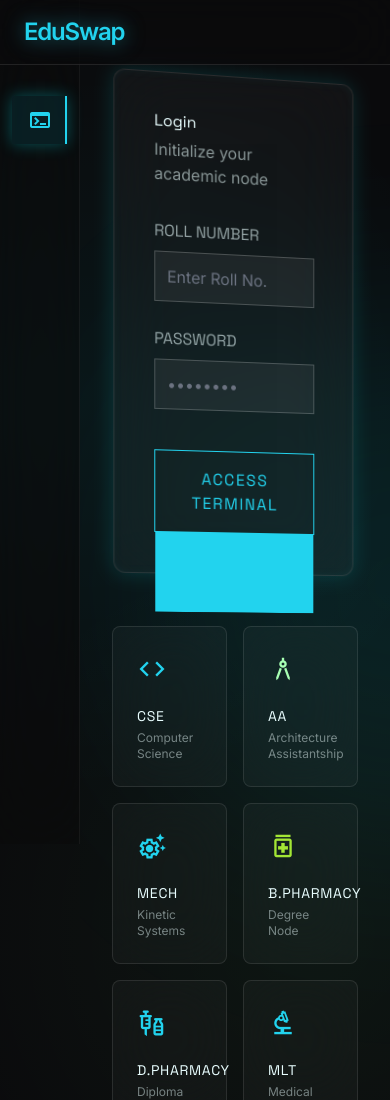
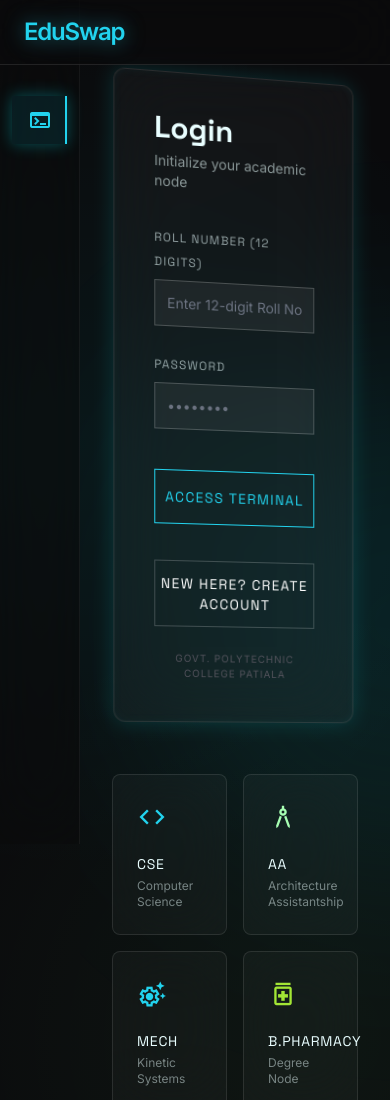
Before and after one commit to p4priyanka-2809/Eduswap, a website: page index.html in a window 390 px wide. Shown: the top 1100 px of the page. Drawn offline with nearby package versions, Linux system fonts and the light colour scheme.

Commit message:
Update index.html

```diff
--- a/index.html
+++ b/index.html
@@ -4,34 +4,24 @@
     <meta charset="utf-8">
     <meta content="width=device-width, initial-scale=1.0" name="viewport">
     <title>EduSwap Terminal | Protocol v1.0.4</title>
-
     <script src="https://cdn.tailwindcss.com?plugins=forms,container-queries"></script>
     <link href="https://fonts.googleapis.com/css2?family=Space+Grotesk:wght@300;400;500;600;700&family=Inter:wght@300;400;600&display=swap" rel="stylesheet">
     <link href="https://fonts.googleapis.com/css2?family=Material+Symbols+Outlined:wght,FILL@100..700,0..1&display=swap" rel="stylesheet">
-
     <script id="tailwind-config">
       tailwind.config = {
         darkMode: "class",
         theme: {
           extend: {
-            colors: {
-              "primary-container": "#00f5ff", "primary": "#e9feff", "secondary": "#a7ffb3",
-              "on-surface-variant": "#b9caca", "surface-dim": "#131315", "surface": "#131315", "background": "#131315"
-            },
-            fontFamily: {
-              "body-md": ["Inter"], "display-xl": ["Space Grotesk"], "headline-md": ["Space Grotesk"],
-              "label-md": ["Space Grotesk"], "caption": ["Inter"]
-            }
+            colors: { "primary-container": "#00f5ff", "primary": "#e9feff", "secondary": "#a7ffb3", "on-surface-variant": "#b9caca", "background": "#131315" },
+            fontFamily: { "body-md": ["Inter"], "display-xl": ["Space Grotesk"], "headline-md": ["Space Grotesk"], "label-md": ["Space Grotesk"], "caption": ["Inter"] }
           }
         }
       }
     </script>
     <link rel="stylesheet" href="style.css">
 </head>
-
 <body class="font-body-md selection:bg-primary-container selection:text-black">
 
-    <!-- Header (Same as before) -->
     <header class="fixed top-0 left-0 w-full z-50 bg-[#0A0A0C]/60 backdrop-blur-[32px] border-b border-white/10 flex justify-between items-center px-6 py-4">
         <div class="flex items-center gap-8">
             <span class="text-2xl font-bold tracking-tighter text-cyan-400 drop-shadow-[0_0_10px_rgba(34,211,238,0.5)] font-headline-lg">EduSwap</span>
@@ -42,7 +32,6 @@
         </div>
     </header>
 
-    <!-- Sidebar (Same as before) -->
     <aside class="fixed left-0 top-0 h-full w-20 md:w-64 z-40 bg-[#0A0A0C]/40 backdrop-blur-[40px] border-r border-white/5 flex flex-col pt-24 pb-8">
         <div class="px-6 mb-8 hidden md:block">
             <h2 class="text-cyan-400 font-black font-headline-md text-xs uppercase tracking-widest">EduSwap Terminal</h2>
@@ -57,70 +46,68 @@
     </aside>
 
     <main class="ml-20 md:ml-64 pt-20 min-h-screen relative overflow-hidden flex items-center justify-center">
-        <!-- Background Effects -->
         <div class="absolute inset-0 z-0">
             <div class="absolute top-1/4 left-1/4 w-[500px] h-[500px] bg-[#00f5ff]/10 blur-[120px] rounded-full"></div>
         </div>
-
         <div class="relative z-10 w-full max-w-7xl px-8 perspective-container grid grid-cols-1 lg:grid-cols-12 gap-12 items-center">
 
-            <!-- Login Form Area -->
+            <!-- Login Form -->
             <div class="lg:col-span-5 transform-gpu rotate-y-12 floating">
                 <div class="glass-card p-10 rounded-xl neon-glow-cyan">
                     <div class="mb-8">
-                        <h1 class="font-display-xl text-primary leading-none mb-2">Login</h1>
-                        <p class="text-on-surface-variant font-body-md opacity-70">Initialize your academic node</p>
+                        <h1 class="font-display-xl text-primary leading-none mb-2 text-3xl font-bold">Login</h1>
+                        <p class="text-on-surface-variant font-body-md opacity-70 text-sm">Initialize your academic node</p>
                     </div>
                     <form id="login-form" class="space-y-6">
                         <div class="space-y-2">
-                            <label class="font-label-md text-primary uppercase opacity-60">Roll Number</label>
-                            <input id="roll-input" class="w-full bg-white/5 border-b border-white/20 focus:border-cyan-400 text-white py-3 outline-none transition-all" placeholder="Enter Roll No." type="text">
+                            <label class="font-label-md text-primary uppercase opacity-60 text-xs tracking-widest">Roll Number (12 digits)</label>
+                            <input id="roll-input" class="w-full bg-white/5 border-b border-white/20 focus:border-cyan-400 text-white py-3 outline-none transition-all text-sm" placeholder="Enter 12-digit Roll No." type="text" maxlength="12">
                         </div>
                         <div class="space-y-2">
-                            <label class="font-label-md text-primary uppercase opacity-60">Password</label>
-                            <input class="w-full bg-white/5 border-b border-white/20 focus:border-cyan-400 text-white py-3 outline-none transition-all" placeholder="••••••••" type="password">
+                            <label class="font-label-md text-primary uppercase opacity-60 text-xs tracking-widest">Password</label>
+                            <input class="w-full bg-white/5 border-b border-white/20 focus:border-cyan-400 text-white py-3 outline-none transition-all text-sm" placeholder="••••••••" type="password">
                         </div>
                         <div class="pt-4">
-                            <button id="login-btn" type="submit" class="w-full py-4 relative group border border-cyan-400 text-cyan-400 font-headline-md uppercase tracking-widest hover:text-black transition-all">
+                            <button id="login-btn" type="submit" class="w-full py-4 relative group border border-cyan-400 text-cyan-400 font-headline-md uppercase tracking-widest hover:text-black transition-all overflow-hidden text-sm">
                                 <span class="absolute inset-0 bg-cyan-400 translate-y-full group-hover:translate-y-0 transition-transform duration-300"></span>
                                 <span class="relative z-10">Access Terminal</span>
                             </button>
                         </div>
+                        <div class="pt-3">
+                            <button onclick="createSignupModal()" type="button" class="w-full py-3 relative group border border-white/20 text-white font-headline-md uppercase tracking-widest hover:border-cyan-400 hover:text-cyan-400 transition-all overflow-hidden text-sm">
+                                <span class="relative z-10">New Here? Create Account</span>
+                            </button>
+                        </div>
                     </form>
+                    <p class="text-zinc-600 text-[10px] mt-6 text-center uppercase tracking-widest">Govt. Polytechnic College Patiala</p>
                 </div>
             </div>
 
-            <!-- Department Grid Area (Ye ab chota ho gaya hai) -->
-            <div id="dynamic-dept-grid" class="lg:col-span-7 transform-gpu rotate-y-neg-12 grid grid-cols-2 md:grid-cols-3 gap-4">
-                <!-- Javascript yahan cards dale gaa -->
-            </div>
-
+            <!-- Department Grid -->
+            <div id="dynamic-dept-grid" class="lg:col-span-7 transform-gpu rotate-y-neg-12 grid grid-cols-2 md:grid-cols-3 gap-4"></div>
         </div>
     </main>
 
-    <!-- Is chote se script ne sara HTML chota kar diya -->
     <script>
         const departments = [
             { id: 'CSE', name: 'Computer Science', icon: 'code', color: 'text-cyan-400' },
             { id: 'AA', name: 'Architecture Assistantship', icon: 'architecture', color: 'text-[#a7ffb3]' },
             { id: 'MECH', name: 'Kinetic Systems', icon: 'settings_suggest', color: 'text-cyan-400' },
-            { id: 'B.PHARMACY', name: 'Degree Node', icon: 'medication', color: 'text-lime-400', click: "openSemesters('B.PHARMACY')" },
-            { id: 'D.PHARMACY', name: 'Diploma Node', icon: 'vaccines', color: 'text-cyan-400', click: "openSemesters('D.PHARMACY')" },
+            { id: 'B.PHARMACY', name: 'Degree Node', icon: 'medication', color: 'text-lime-400' },
+            { id: 'D.PHARMACY', name: 'Diploma Node', icon: 'vaccines', color: 'text-cyan-400' },
             { id: 'MLT', name: 'Medical Lab Technology', icon: 'biotech', color: 'text-cyan-400' },
             { id: 'MOP', name: 'Office Protocol', icon: 'work', color: 'text-cyan-400' }
         ];
-
         const grid = document.getElementById('dynamic-dept-grid');
         departments.forEach(dept => {
-            let onClickAction = dept.click ? `onclick="${dept.click}"` : '';
             grid.innerHTML += `
-            <div ${onClickAction} class="glass-card p-6 rounded-lg group hover:scale-105 transition-all duration-500 hover:border-white/20 cursor-pointer">
+            <div class="glass-card p-6 rounded-lg group hover:scale-105 transition-all duration-500 hover:border-white/20 cursor-pointer">
                 <div class="mb-4"><span class="material-symbols-outlined ${dept.color} text-3xl">${dept.icon}</span></div>
                 <h3 class="font-headline-md text-primary text-sm uppercase tracking-wider mb-1">${dept.id}</h3>
                 <p class="text-xs text-on-surface-variant font-caption opacity-60">${dept.name}</p>
             </div>`;
         });
     </script>
-    <script src="app.js"></script>
+    <script src="script.js"></script>
 </body>
 </html>
```
